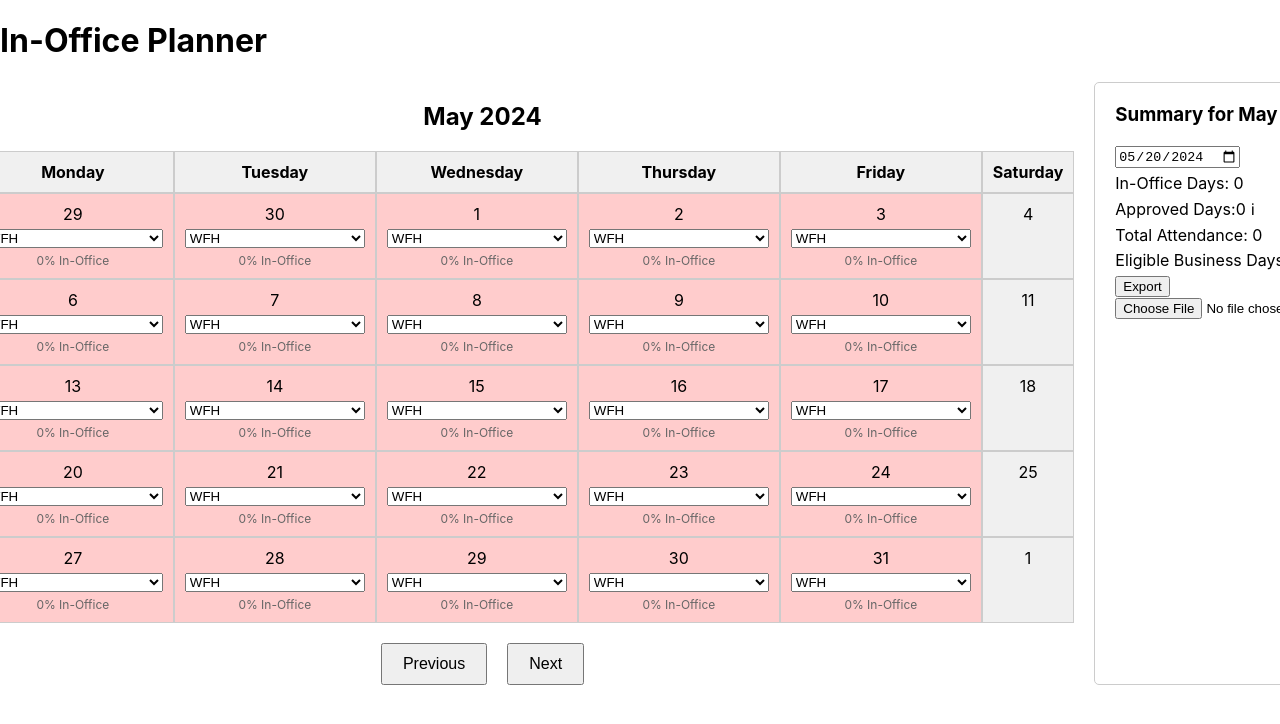
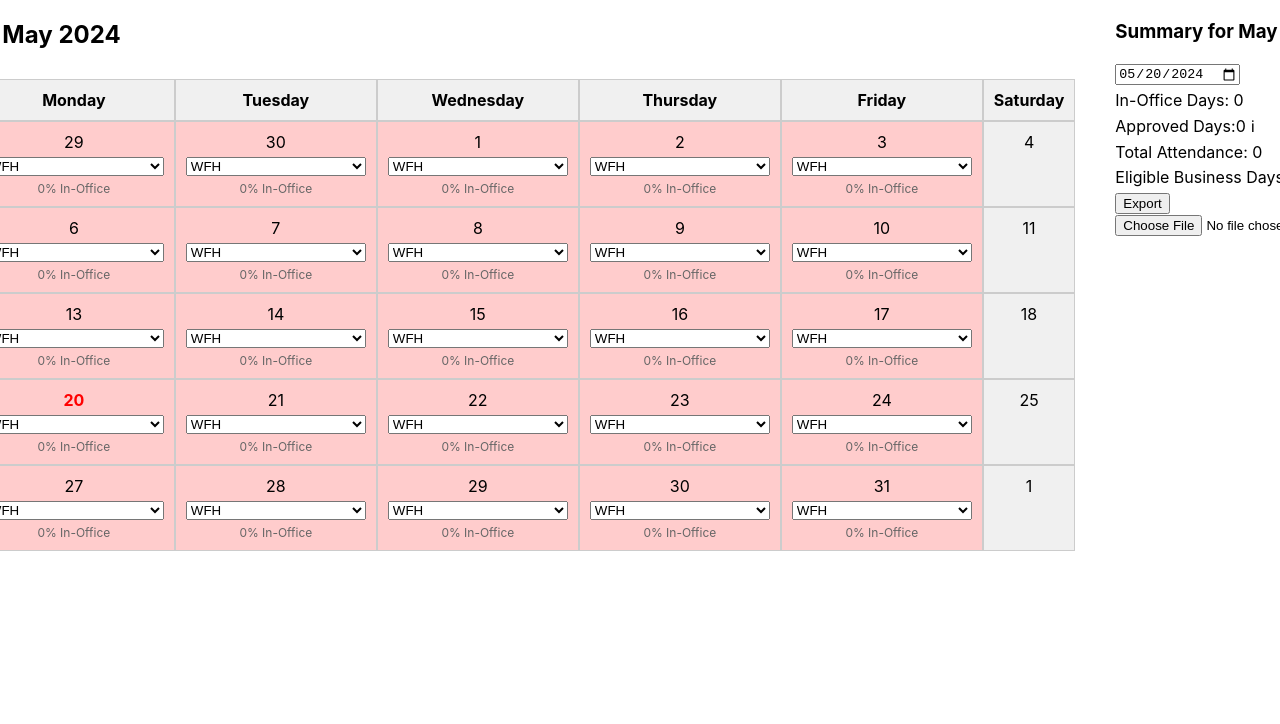
Before and after one commit to cryptodawg/attendance, a React (Create React App) app: page / in a window 1280 px wide. Shown: the top 724 px of the page. Built offline with nearby package versions, Linux system fonts and the light colour scheme.

Commit message:
More style tweaks

```diff
--- a/src/App.css
+++ /dev/null
@@ -1,38 +0,0 @@
-.App {
-  text-align: center;
-}
-
-.App-logo {
-  height: 40vmin;
-  pointer-events: none;
-}
-
-@media (prefers-reduced-motion: no-preference) {
-  .App-logo {
-    animation: App-logo-spin infinite 20s linear;
-  }
-}
-
-.App-header {
-  background-color: #282c34;
-  min-height: 100vh;
-  display: flex;
-  flex-direction: column;
-  align-items: center;
-  justify-content: center;
-  font-size: calc(10px + 2vmin);
-  color: white;
-}
-
-.App-link {
-  color: #61dafb;
-}
-
-@keyframes App-logo-spin {
-  from {
-    transform: rotate(0deg);
-  }
-  to {
-    transform: rotate(360deg);
-  }
-}
--- a/src/App.js
+++ b/src/App.js
@@ -11,9 +11,6 @@ function App() {
 
   return (
     <div className="App">
-      <header className="App-header">
-        <h1>In-Office Planner</h1>
-      </header>
       <main>
         <Calendar />
       </main>
--- a/src/Calendar.css
+++ b/src/Calendar.css
@@ -2,6 +2,7 @@
 .calendar-container {
     display: flex;
     justify-content: center;
+    height: 100vh;
 }
 
 .calendar {
@@ -11,12 +12,29 @@
 }
 
 .calendar-controls {
-    margin-top: 20px;
+    display: flex;
+    align-items: center;
+    justify-content: flex-start;
+    width: 100%;
+    margin-bottom: 10px;
 }
+
+.arrow-button {
+    background: none;
+    border: none;
+    font-size: 1.5em;
+    cursor: pointer;
+}
+
+.month-display {
+    margin-left: 20px;
+    /* Adjust as needed */
+}
+
 
 .calendar-controls button {
     margin: 0 10px;
-    padding: 10px 20px;
+    padding: 10px 10px;
     font-size: 16px;
 }
 
@@ -74,8 +92,6 @@ select {
 .summary {
     margin-left: 20px;
     padding: 20px;
-    border: 1px solid #ccc;
-    border-radius: 5px;
 }
 
 .summary h3 {
@@ -110,6 +126,7 @@ select {
     /* Hide weekday titles on mobile */
 }
 
+
 @media (max-width: 600px) {
     .mobile-only {
         display: block;
--- a/src/Calendar.js
+++ b/src/Calendar.js
@@ -181,7 +181,12 @@ const Calendar = () => {
     return (
         <div className="calendar-container">
             <div className="calendar">
-                <h2>{format(currentMonth, 'MMMM yyyy')}</h2>
+                <div className="calendar-controls">
+                    <button className="arrow-button" onClick={handlePreviousMonth}><span>&#8249;</span></button>
+                    <button className="arrow-button" onClick={handleNextMonth}><span>&#8250;</span></button>
+                    <h2 class="month-display">{format(currentMonth, 'MMMM yyyy')}</h2>
+                </div>
+
                 <div className="calendar-grid">
                     {renderWeekDays()}
                     {daysInMonth.map((date) => {
@@ -189,13 +194,14 @@ const Calendar = () => {
                         const inOfficePercentage = calculateInOfficePercentage(date);
                         const isWeekendDay = isWeekend(date);
                         const cellColor = getCellColor(inOfficePercentage);
+                        const isToday = format(date, 'yyyy-MM-dd') === format(new Date(), 'yyyy-MM-dd');
 
                         return (
                             <div
                                 key={formattedDate}
                                 className={`calendar-date ${isWeekendDay ? 'weekend' : ''} ${cellColor}`}
                             >
-                                <span>{format(date, 'd')}</span>
+                                <span style={{ color: isToday ? 'red' : 'inherit', fontWeight: isToday ? 'bold' : 'normal' }}>{format(date, 'd')}</span>
                                 {/* Show weekday in parentheses on mobile */}
                                 <span className="mobile-only"> ({format(date, 'EEE')}) </span>
                                 {!isWeekendDay && (
@@ -219,10 +225,6 @@ const Calendar = () => {
                         );
                     })}
                 </div>
-                <div className="calendar-controls">
-                    <button onClick={handlePreviousMonth}>Previous</button>
-                    <button onClick={handleNextMonth}>Next</button>
-                </div>
             </div>
             {summaryData()}
         </div>
```
